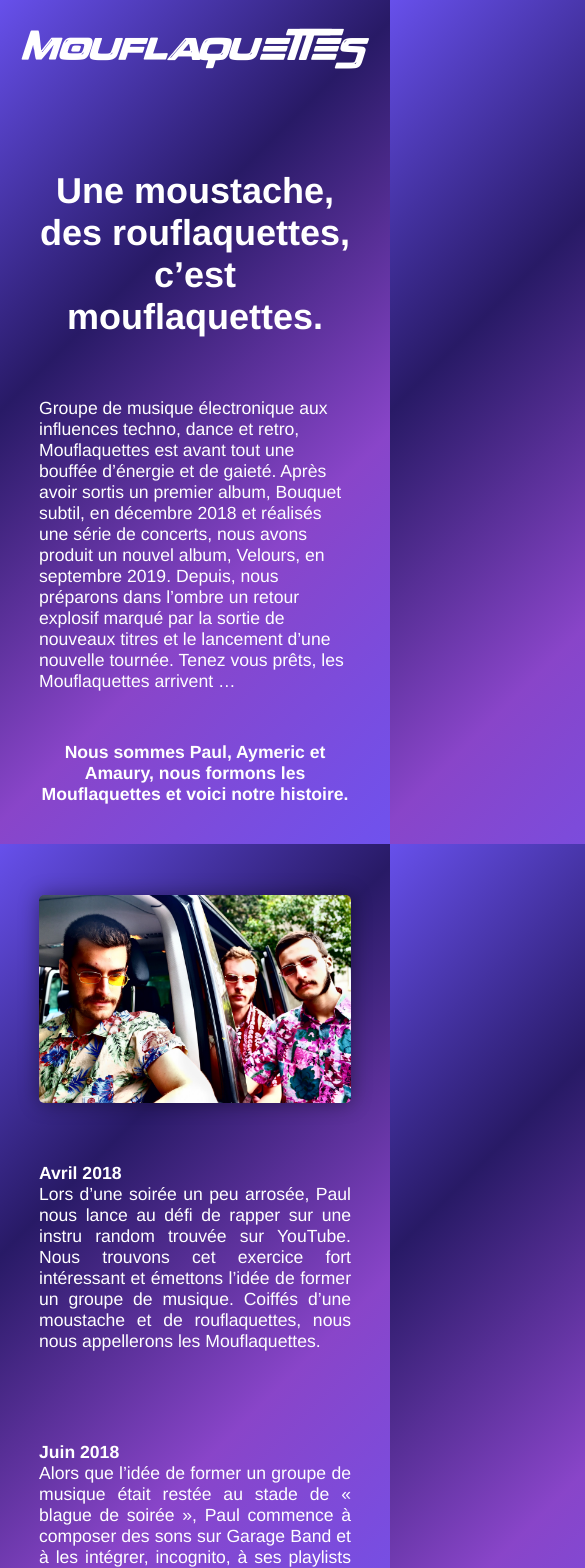
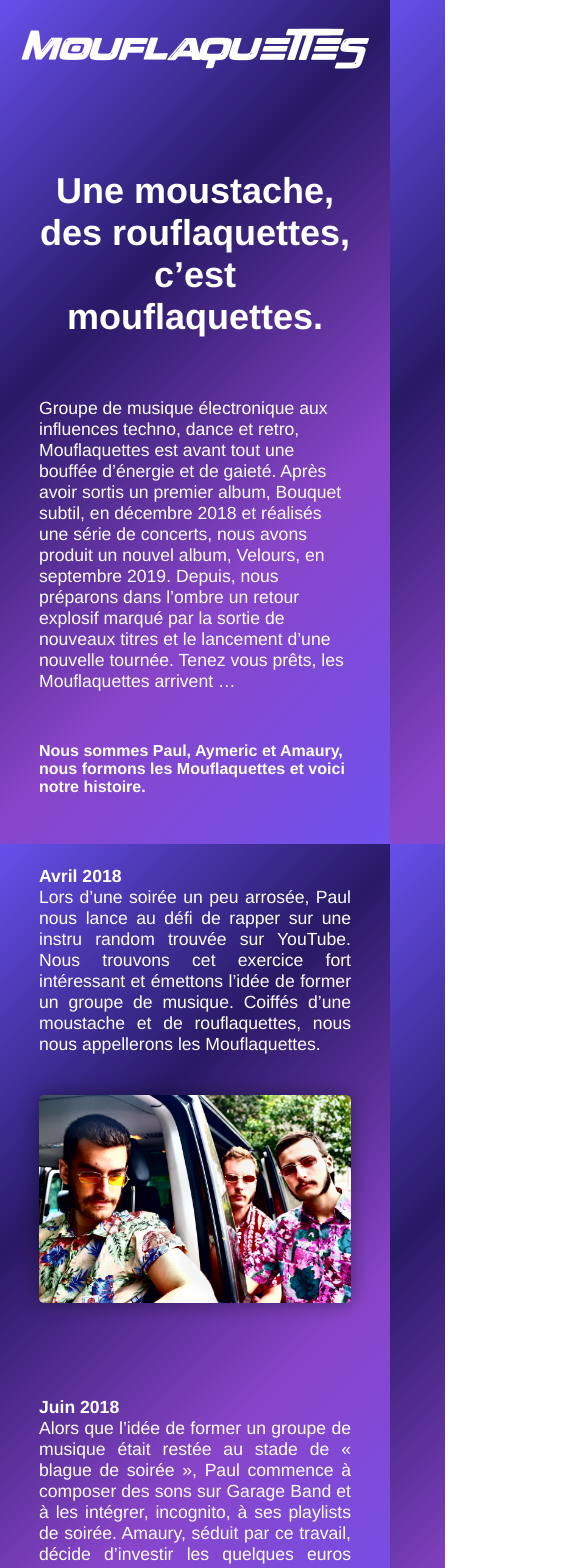
Before and after one commit to antoinebarbier022/mouflaquette.fr, a Vue app: page /notre-groupe in a window 390 px wide. Shown: the top 1568 px of the page, 585 px wide, since content can reach past the window. Built offline with nearby package versions, Linux system fonts and the light colour scheme; the HTML template or start-up script is replaced by a standard one.

Commit message:
Alternance text-image + responsive correct fait avec :nth-child dans la page notre-groupe

```diff
--- a/src/App.vue
+++ b/src/App.vue
@@ -27,7 +27,7 @@ export default {
   -webkit-font-smoothing: antialiased;
   -moz-osx-font-smoothing: grayscale;
   text-align: center;
-  color: #2c3e50;
+  color:white;
 }
 
 *{
--- a/src/components/Notre-groupe.vue
+++ b/src/components/Notre-groupe.vue
@@ -7,60 +7,28 @@
 
         <h4 >Nous sommes Paul, Aymeric et Amaury, nous formons les Mouflaquettes et voici notre histoire.</h4>
 
-        <TemplateTextImage v-for="event in historique" :key="event.id"
-                            :title="event.title"
-                            :text="event.text"
-                            :image="event.url"
-
-                            /> <!--pour alterner image/texte on prend l'index %2 qui nous donne 1 ou 0 pour true ou false-->
-
-
-
-        <!--
-        <div class="bloc-image-text" v-for="event in historique" :key="event.id">
+        <div class="bloc-text-media" v-for="event in historique" :key="event.id">
             <div class="bloc-text">
                 <h4 class="title">{{event.title}}</h4>
                 <p class="text">{{event.text}}</p>
             </div>
-            {{event.title}}
-            {{event.type}}
-            {{event.url}}
-            <figure :v-if="event.typeMedia!=`no-media`" class="bloc-image">
-                <img :src="require('@/assets/photos/'+event.url)" :alt="event.url" title=""/>
-
-
-                <iframe :v-if="event.media==`video`"
-                        width="300"
-                        height="300"
-                        style="box-shadow: 0px 0px 20px rgba(0, 0, 0, 0.3); border-radius:10px;"
-                        scrolling="no"
-                        frameborder="no"
-                        allow="autoplay"
-                        :src="event.url">
-                </iframe>
-
+            <!-- conditions pour savoir quelle bloc de média afficher-->
+            <div class="bloc-media" v-if="event.media === 'image' && event.url" >
+                <figure class="bloc-image">
+                    <img :src="require('@/assets/photos/'+event.url)" alt="image">
                 </figure>
             </div>
-        -->
-
-        <iframe width="300" height="300" style="box-shadow: 0px 0px 20px rgba(0, 0, 0, 0.3); border-radius:10px;" scrolling="no" frameborder="no" allow="autoplay" src="https://w.soundcloud.com/player/?url=https%3A//api.soundcloud.com/tracks/693149029&color=%23ff5500&auto_play=false&hide_related=true&show_comments=false&show_user=false&show_reposts=false&show_teaser=false&visual=true"></iframe>
-
-        <!--
+            <div class="bloc-media" v-if="event.media === 'audio' && event.url">
                 <audio controls>
                     <source src="monAudio.mp3" type="audio/mpeg" />
                     <source src="monAudio.ogg" type="audio/ogg" />
-        <p>
-          Votre navigateur ne prend pas en charge l'audio HTML. Voici un
-          <a href="myAudio.mp4">
-            lien vers
-            le fichier audio
-          </a> pour le télécharger.
-        </p>
+                    <p>Votre navigateur ne prend pas en charge l'audio HTML. Voici un <a href="myAudio.mp4">lien vers le fichier audio</a> pour le télécharger.</p>
                 </audio>
--->
-
+            </div>
+            <div class="bloc-media" v-if="event.media === 'video' && event.url">
                 <iframe
-        width="560"
+                    class="bloc-video"
+                    width="500"
                     height="300"
                     style="box-shadow: 0px 0px 20px rgba(0, 0, 0, 0.3); border-radius:10px;"
                     src="https://www.youtube-nocookie.com/embed/yYwptNiN3qk"
@@ -68,20 +36,24 @@
                     allow="accelerometer; autoplay; encrypted-media; gyroscope; picture-in-picture"
                     allowfullscreen
                 ></iframe>
-
+            </div>
+            <div class="bloc-no-media" v-if="event.media === 'no-media'">
+                no-media
+            </div>
+        </div>
 
     </div>
   </div>
 </template>
 
 <script>
-import TemplateTextImage from "@/components/content/template-text-image.vue"
+//import TemplateTextImage from "@/components/content/template-text-image.vue"
 import TemplateText from "@/components/content/template-text.vue"
 
     export default {
         name: "Notre-groupe",
         components: {
-            TemplateTextImage,
+            //TemplateTextImage,
             TemplateText
             },
             data(){
@@ -100,7 +72,7 @@ import TemplateText from "@/components/content/template-text.vue"
                                         trouvée sur YouTube. Nous trouvons cet exercice fort intéressant et émettons l’idée de former
                                         un groupe de musique. Coiffés d’une moustache et de rouflaquettes, nous nous appellerons les
                                         Mouflaquettes.`
-                                ,type:"image"
+                                ,media:"image"
                                 ,url:"avril2018.jpg"
                             },
                             {   id:1,
@@ -110,15 +82,15 @@ import TemplateText from "@/components/content/template-text.vue"
                                         Amaury, séduit par ce travail, décide d’investir les quelques euros qu’il lui reste en poche à la fin
                                         du mois dans un clavier maitre et un logiciel de MAO (Musique Assistée par Ordinateur).
                                         Le processus de production est lancé et ne s’arrêtera plus …`
-                                ,type:"audio"
-                                ,url:""
+                                ,media:"audio"
+                                ,url:"jnjn"
                             },
                             {   id:2,
                                 title:"Août 2018"
                                 ,text:`Nous emménageons ensemble dans un grand appartement à Clermont-Ferrand. Dans cet appartement,
                                         nous aménageons un studio de musique avec de bonnes enceintes, des mousses acoustiques et bien sûr …
                                         des LEDs. Ce studio deviendra notre terrier nous y passerons tout notre temps libre.`
-                                ,type:"image"
+                                ,media:"image"
                                 ,url:"aout2018.jpg"
                             },
                             {   id:3,
@@ -127,7 +99,7 @@ import TemplateText from "@/components/content/template-text.vue"
                                         le nom Bouquet Subtil. Fier de notre réalisation, nous fabriquons 100 exemplaires physiques de
                                         cet album que nous décidons de déposer dans différents lieux publics de la ville afin de promouvoir
                                         notre musique. Cette opération nous vaut notre premier article dans la presse.`
-                                ,type:"image"
+                                ,media:"image"
                                 ,url:"disques-decembre2018.jpg"
                             },
                             {   id:4,
@@ -141,7 +113,7 @@ import TemplateText from "@/components/content/template-text.vue"
                                         notre disque d’or venait d’être livré. Nous soupçonnons un bug informatique
                                         dans les serveurs de la SNEP qui aurait rajouté par erreur trois zéros à
                                         notre nombre de ventes. Toujours est-il que nous pouvons dire que Bouquet Subtil est disque d’or.`
-                                ,type:"image"
+                                ,media:"image"
                                 ,url:"printemps-de-bourges-2019.jpg"
                             },
                             {   id:5,
@@ -149,8 +121,8 @@ import TemplateText from "@/components/content/template-text.vue"
                                 ,text:`Nous nous produisons pour la première fois en live et devant un public.
                                         Cette expérience est si intense que nous tombons immédiatement amoureux de la scène.
                                         Depuis, toutes nos musiques sont spécialement pensées pour le live.`
-                                ,type:"video"
-                                ,url:""
+                                ,media:"video"
+                                ,url:"hbh"
                             },
                             {   id:6,
                                 title:"Avril 2019"
@@ -158,14 +130,14 @@ import TemplateText from "@/components/content/template-text.vue"
                                         n’aurions pu imaginer nous retrouver là un jour. Ce moment reste la plus belle expérience
                                         de notre jeune carrière et nous offre une visibilité énorme. Par la suite nous prenons
                                         nos premiers selfies et signons nos premiers autographes. La vie d’artiste est lancée.`
-                                ,type:"image"
+                                ,media:"image"
                                 ,url:"printemps-de-bourges-2019.jpg"
                             },
                             {   id:7,
                                 title:"Été 2019"
                                 ,text:`Nous organisons notre première tournée de concerts, d’Henrichemont à Notre Dame de Monts,
                                         nous parcourons la France avec pour seul carburant, la passion de la musique.`
-                                ,type:"image"
+                                ,media:"image"
                                 ,url:"ete2019.jpg"
                             },
                             {   id:8,
@@ -173,7 +145,7 @@ import TemplateText from "@/components/content/template-text.vue"
                                 ,text:`Après un été riche en création et en rencontre, nous sortons notre second album, Velours.
                                     À l’heure actuelle notre plus grande fierté, nous vous invitons à aller l’écouter en cliquant
                                     sur le lien de la plateforme de votre choix`
-                                ,type:"no-media"
+                                ,media:"no-media"
                                 ,url:""
 
                             }
@@ -185,19 +157,15 @@ import TemplateText from "@/components/content/template-text.vue"
     };
 </script>
 
-<style>
-
-
+<style scoped>
     #notre-groupe {
         color: white;
         text-align: left;
-
         /* placer le footer en bas de la page notre groupe */
-  min-height: calc(
-    100vh - 100px - 60px - 20px - 50px
-  ); /* - hauteur du footer et - hauteur du header -
+        min-height: calc(100vh - 100px - 60px - 20px - 50px); /* - hauteur du footer et - hauteur du header -
                                                                                 20px(hauteur du padding-top du container) - hauteur du padding-top de ce bloc*/
     }
+
     .texte-presentation-du-groupe {
         padding-bottom: 40px;
     }
@@ -209,16 +177,73 @@ import TemplateText from "@/components/content/template-text.vue"
     font-size: 36px;
     }
 
-figure {
-  margin: 20px 0px 20px 0px;
+    audio{
+        width:300px;
+        height:300px;
+        background-color: red;
     }
 
-.date {
-  font-weight: bold;
+
+    /* Css général de l'historique  */
+    .bloc-text-media{
+        display:flex;
+            flex-direction: row;
+            align-items: center;
+            justify-items: space-around;
+        width:100%;
+        margin-top:50px;
+        margin-bottom:50px;
+    }
+    .bloc-text{
+        max-width:100%;
+        min-width:50%;
+        padding:20px;
+        font-size:1.1rem;
+    }
+    .bloc-media{
+        padding:20px;
+        display:flex;
+            justify-content: center;
+        min-width:calc(50% - 60px); /* moins le padding des blocs */
+        max-width:calc(50% - 60px);
+    }
+    .bloc-no-media{
+        display:none;
     }
 
-h4{
-    text-align:center;
-    font-size: 1.1rem;
+    .bloc-text > .text{
+        text-align:justify;
+    }
+    .bloc-media > .bloc-image img{
+        width:100%;
+        height:auto;
+        border-radius:5px;
+        box-shadow: 0px 0px 20px rgba(0, 0, 0, 0.4);
+    }
+    /* permet d'alterner text-image droite-gauche */
+    .texte-presentation-du-groupe :nth-child(odd){
+        flex-direction: row-reverse;
+    }
+
+    @media (max-width:1080px){
+        .bloc-text-media{
+            flex-direction: column;
+        }
+        .bloc-text{
+            width:100%;
+        }
+        /* Mettre texte suivie de l'image en colomne */
+        .texte-presentation-du-groupe :nth-child(odd){
+            flex-direction:column;
+        }
+        .texte-presentation-du-groupe :nth-child(even){
+            flex-direction:column;
+        }
+
+        .bloc-media{
+            display: flex;
+                align-items: center; /* centrer le media*/
+            min-width:100%;
+        }
     }
 </style>
```
Lines whose indentation alone changed are shown as unchanged.
